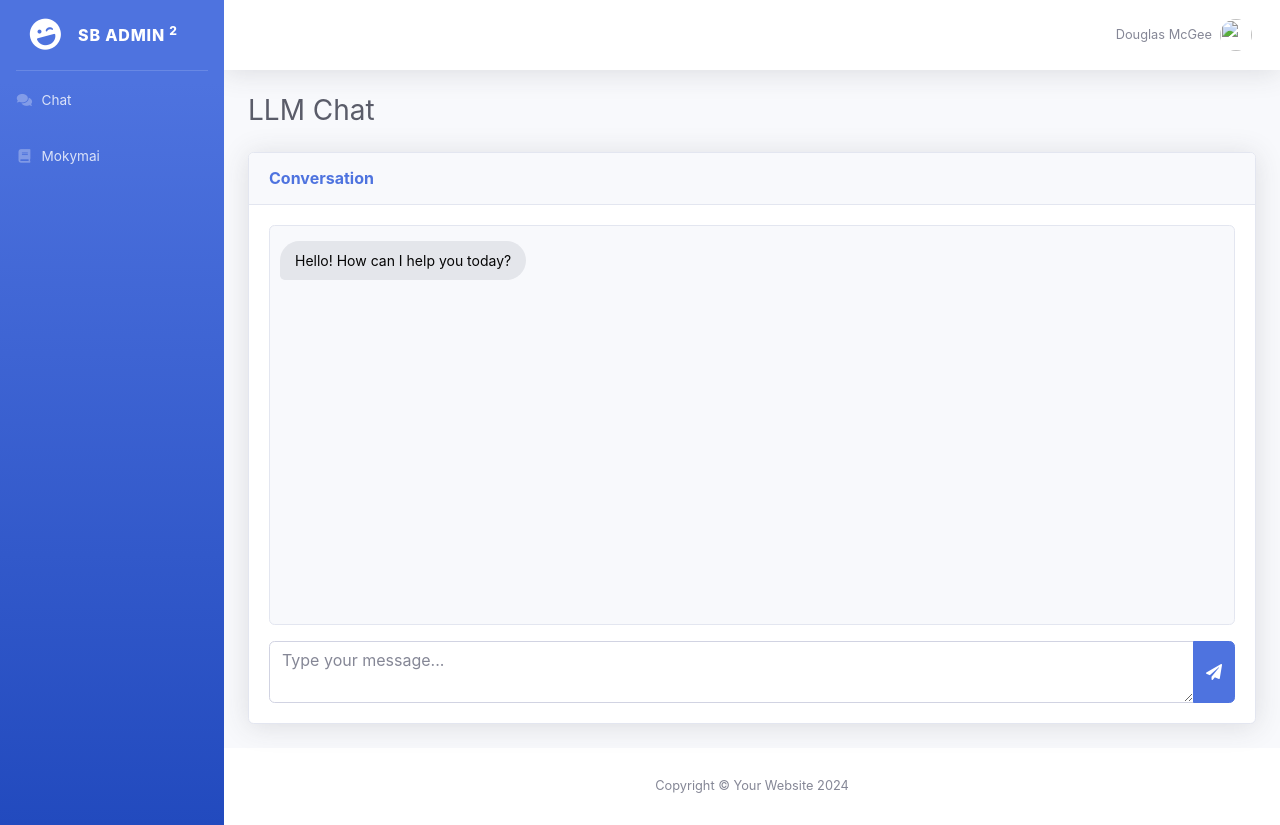
After one commit to Andrej-Dudelev/TEAM_HAKATONAS, a Python web app: template app/template/chat.html in a window 1280 px wide. The commit adds this page. Run offline with Jinja, Linux system fonts and the light colour scheme; the template is opened without the code that fills it, so the values that code supplies are empty; some libraries are stand-ins or nearby versions.

Commit message:
naujokas

```diff
--- /dev/null
+++ b/app/template/base.html
@@ -0,0 +1,120 @@
+
+<!DOCTYPE html>
+<html lang="en">
+<head>
+  <meta charset="utf-8">
+  <meta name="viewport" content="width=device-width, initial-scale=1, shrink-to-fit=no">
+  <title>{% block title %}SB Admin 2{% endblock %}</title>
+
+  <!-- Bootstrap 4 + FontAwesome -->
+  <link href="https://cdn.jsdelivr.net/npm/bootstrap@4.6.2/dist/css/bootstrap.min.css" rel="stylesheet">
+  <link href="https://cdnjs.cloudflare.com/ajax/libs/font-awesome/5.15.4/css/all.min.css" rel="stylesheet">
+  <link href="https://cdnjs.cloudflare.com/ajax/libs/startbootstrap-sb-admin-2/4.1.4/css/sb-admin-2.min.css" rel="stylesheet">
+
+  <style>
+    .chat-box {
+      height: 400px;
+      overflow-y: auto;
+      padding: 10px;
+      border: 1px solid #e3e6f0;
+      border-radius: .35rem;
+      background-color: #f8f9fc;
+    }
+    .chat-message {
+      padding: 10px 15px;
+      border-radius: 20px;
+      margin: 5px 0;
+      max-width: 75%;
+      word-wrap: break-word;
+      display: inline-block;
+      font-size: 14px;
+      line-height: 1.4;
+    }
+    .user-message {
+      background-color: #4e73df;
+      color: white;
+      float: right;
+      clear: both;
+      border-bottom-right-radius: 5px;
+    }
+    .llm-message {
+      background-color: #e4e6eb;
+      color: #050505;
+      float: left;
+      clear: both;
+      border-bottom-left-radius: 5px;
+    }
+    .message-container {
+      overflow: hidden;
+      width: 100%;
+    }
+  </style>
+</head>
+
+<body id="page-top">
+  <div id="wrapper">
+    <!-- Sidebar -->
+    <ul class="navbar-nav bg-gradient-primary sidebar sidebar-dark accordion" id="accordionSidebar">
+      <a class="sidebar-brand d-flex align-items-center justify-content-center" href="/">
+        <div class="sidebar-brand-icon rotate-n-15">
+          <i class="fas fa-laugh-wink"></i>
+        </div>
+        <div class="sidebar-brand-text mx-3">SB Admin <sup>2</sup></div>
+      </a>
+
+      <hr class="sidebar-divider my-0">
+
+      <li class="nav-item {% if page == 'chat' %}active{% endif %}">
+        <a class="nav-link" href="/chat">
+          <i class="fas fa-fw fa-comments"></i>
+          <span>Chat</span></a>
+      </li>
+
+      <li class="nav-item {% if page == 'mokymai' %}active{% endif %}">
+        <a class="nav-link" href="/mokymai">
+          <i class="fas fa-fw fa-book"></i>
+          <span>Mokymai</span></a>
+      </li>
+    </ul>
+    <!-- End Sidebar -->
+
+    <!-- Content Wrapper -->
+    <div id="content-wrapper" class="d-flex flex-column">
+      <div id="content">
+        <!-- Topbar -->
+        <nav class="navbar navbar-expand navbar-light bg-white topbar mb-4 shadow">
+          <ul class="navbar-nav ml-auto">
+            <li class="nav-item dropdown no-arrow">
+              <a class="nav-link dropdown-toggle" href="#" id="userDropdown">
+                <span class="mr-2 d-none d-lg-inline text-gray-600 small">Douglas McGee</span>
+                <img class="img-profile rounded-circle" src="https://via.placeholder.com/40">
+              </a>
+            </li>
+          </ul>
+        </nav>
+
+        <!-- Content Section -->
+        <div class="container-fluid">
+          {% block content %}{% endblock %}
+        </div>
+      </div>
+
+      <!-- Footer -->
+      <footer class="sticky-footer bg-white">
+        <div class="container my-auto">
+          <div class="copyright text-center my-auto">
+            <span>Copyright &copy; Your Website 2024</span>
+          </div>
+        </div>
+      </footer>
+    </div>
+  </div>
+
+  <!-- JS -->
+  <script src="https://code.jquery.com/jquery-3.5.1.min.js"></script>
+  <script src="https://cdn.jsdelivr.net/npm/bootstrap@4.6.2/dist/js/bootstrap.bundle.min.js"></script>
+  <script src="https://cdnjs.cloudflare.com/ajax/libs/startbootstrap-sb-admin-2/4.1.4/js/sb-admin-2.min.js"></script>
+
+  {% block scripts %}{% endblock %}
+</body>
+</html>
--- /dev/null
+++ b/app/template/chat.html
@@ -0,0 +1,69 @@
+
+{% extends "base.html" %}
+
+{% block title %}Chat{% endblock %}
+
+{% block content %}
+<h1 class="h3 mb-4 text-gray-800">LLM Chat</h1>
+<div class="card shadow mb-4">
+  <div class="card-header py-3">
+    <h6 class="m-0 font-weight-bold text-primary">Conversation</h6>
+  </div>
+  <div class="card-body">
+    <div class="chat-box" id="chatBox">
+      <div class="message-container">
+        <div class="chat-message llm-message">
+          Hello! How can I help you today?
+        </div>
+      </div>
+    </div>
+    <div class="mt-3">
+      <div class="input-group">
+        <textarea id="userInput" class="form-control" placeholder="Type your message..." rows="2"></textarea>
+        <div class="input-group-append">
+          <button class="btn btn-primary" type="button" id="sendMessageBtn">
+            <i class="fas fa-paper-plane"></i>
+          </button>
+        </div>
+      </div>
+    </div>
+  </div>
+</div>
+{% endblock %}
+
+{% block scripts %}
+<script>
+  const chatBox = document.getElementById('chatBox');
+  const userInput = document.getElementById('userInput');
+  const sendMessageBtn = document.getElementById('sendMessageBtn');
+
+  function addMessage(message, sender) {
+    const messageContainer = document.createElement('div');
+    messageContainer.classList.add('message-container');
+    const messageElement = document.createElement('div');
+    messageElement.classList.add('chat-message', sender === 'user' ? 'user-message' : 'llm-message');
+    messageElement.innerText = message;
+    messageContainer.appendChild(messageElement);
+    chatBox.appendChild(messageContainer);
+    chatBox.scrollTop = chatBox.scrollHeight;
+  }
+
+  async function handleSendMessage() {
+    const message = userInput.value.trim();
+    if (message === '') return;
+    addMessage(message, 'user');
+    userInput.value = '';
+    setTimeout(() => {
+      addMessage("This is a simulated response from the LLM.", 'llm');
+    }, 800);
+  }
+
+  sendMessageBtn.addEventListener('click', handleSendMessage);
+  userInput.addEventListener('keypress', function(e) {
+    if (e.key === 'Enter' && !e.shiftKey) {
+      e.preventDefault();
+      handleSendMessage();
+    }
+  });
+</script>
+{% endblock %}
--- a/app/template/tikras_chatas.html
+++ b/app/template/tikras_chatas.html
@@ -23,7 +23,7 @@
       height: 400px;
       overflow-y: auto;
       padding: 10px;
-      border: 1px solid #e3e6f0;
+      border: 1px solid #760101;
       border-radius: .35rem;
       background-color: #f8f9fc;
     }
```
Also changed, not shown: app/api/page.py (added, +42 -0 lines), app/main.py (+120 -0 lines), app/template/mokymai.html (added, +24 -0 lines).
